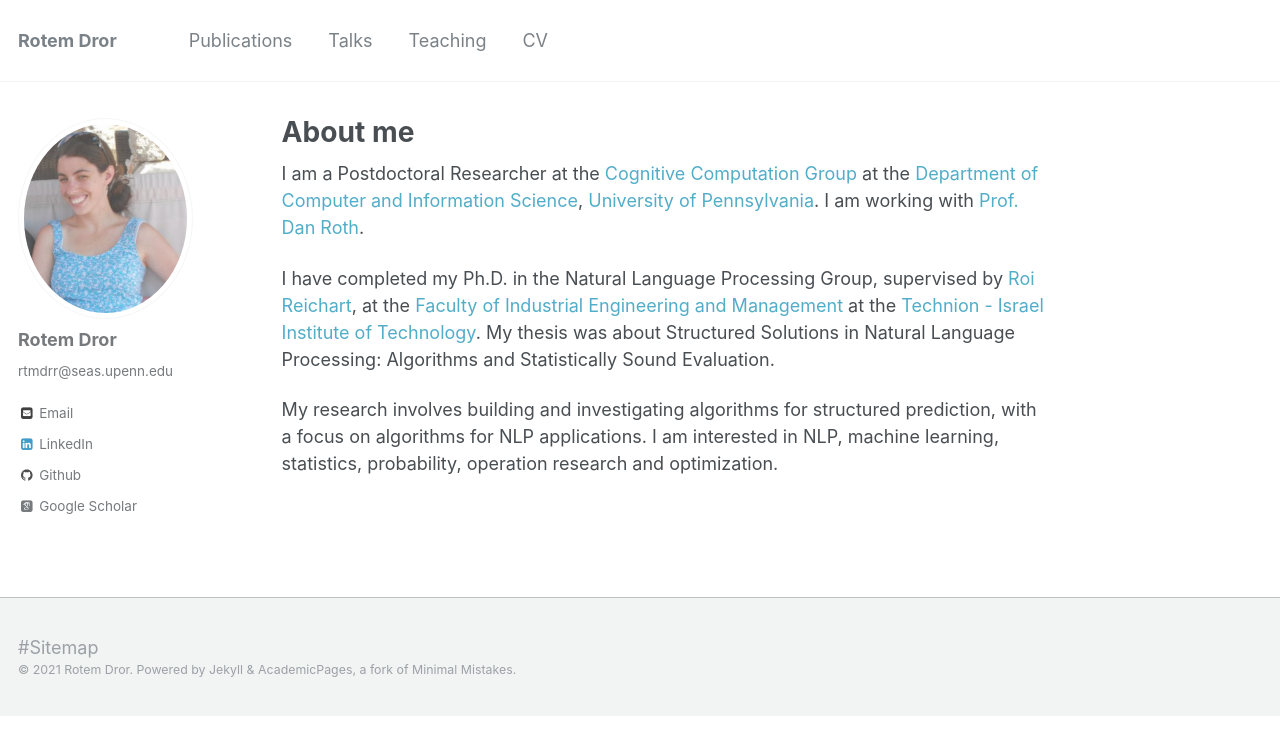
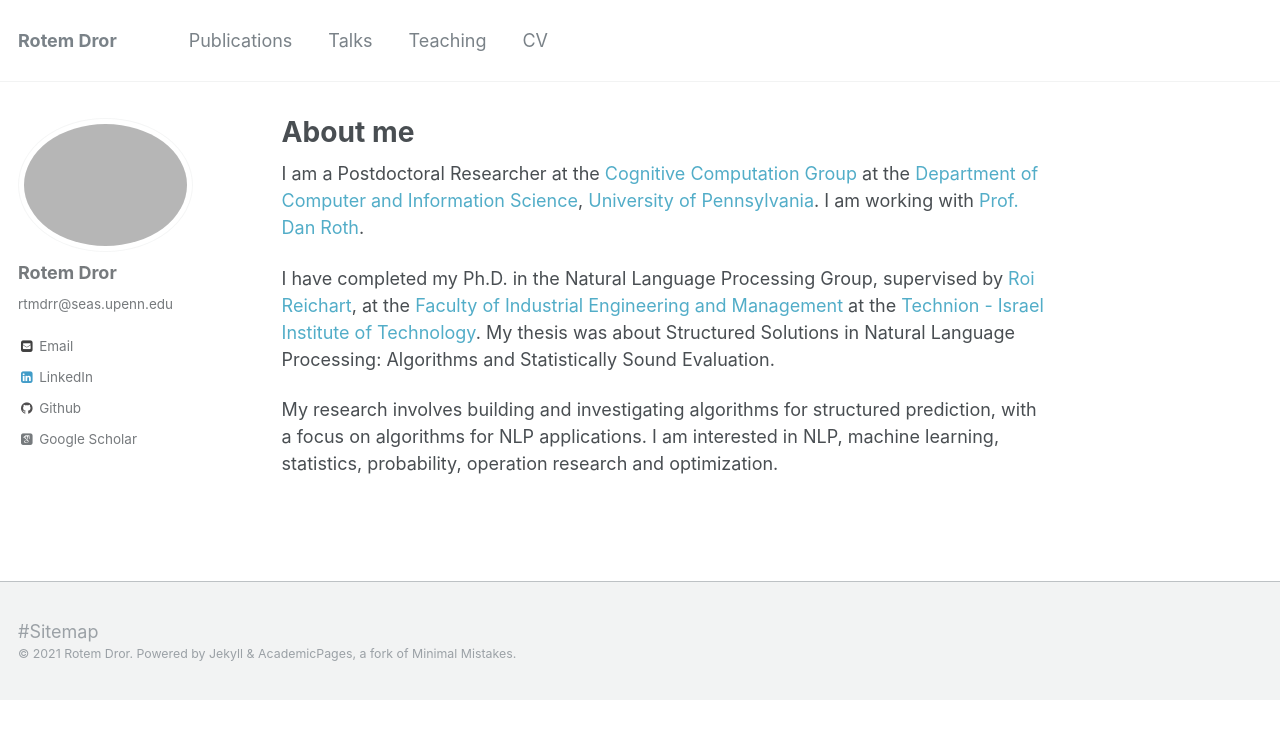
Before and after one commit to rtmdrr/rtmdrr.github.io, a Jekyll site: the page built from _pages/about.md, in a window 1280 px wide. Shown: the top 755 px of the page. Built offline with Jekyll 4.4.1, drawn with Linux system fonts in a browser that asks for light colours; some web fonts are replaced.

Commit message:
Update _config.yml

```diff
--- a/_config.yml
+++ b/_config.yml
@@ -79,7 +79,7 @@
 # Site Author
 author:
   name             : "Rotem Dror"
-  avatar           : "profile.png"
+  avatar           : "DSC_0657.JPG" # "profile.png"
   bio              : "rtmdrr@seas.upenn.edu"
   location         : #"Technion - Israel Institute of Technology"
   employer         :
```
